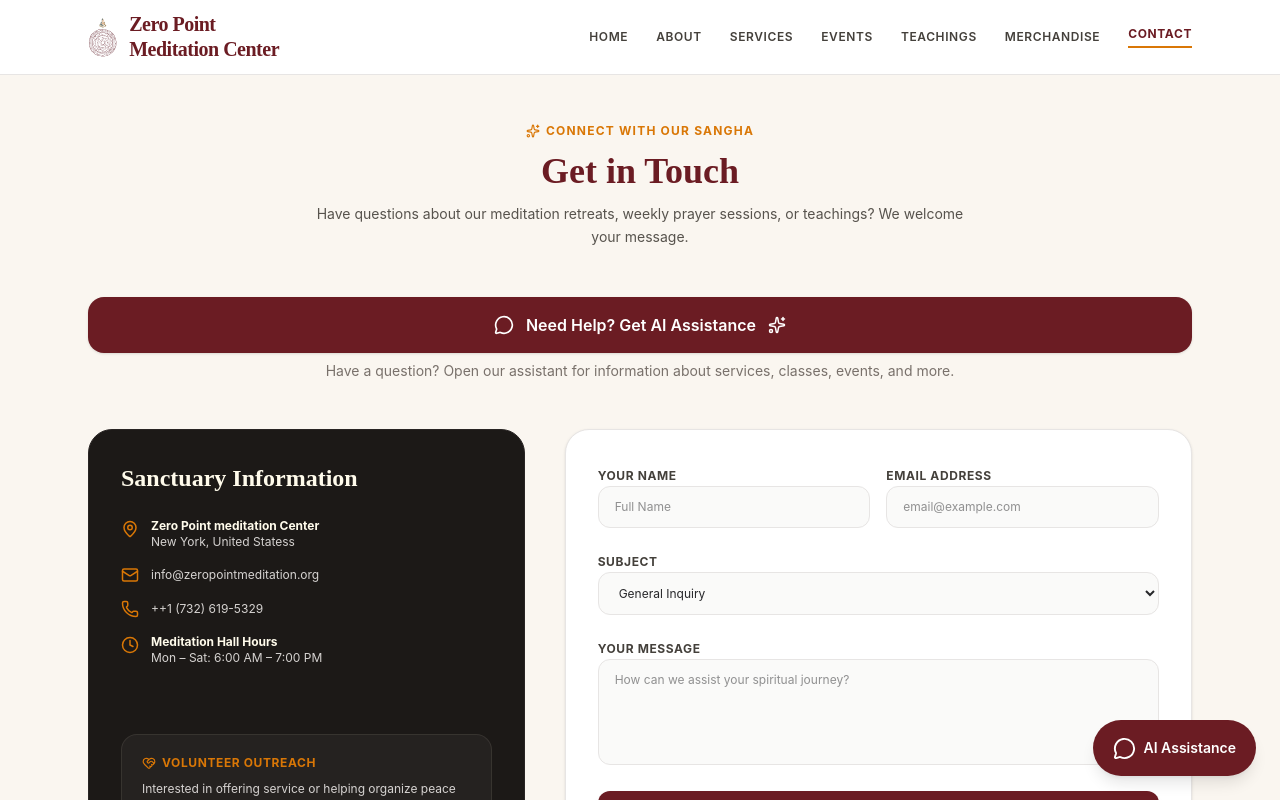
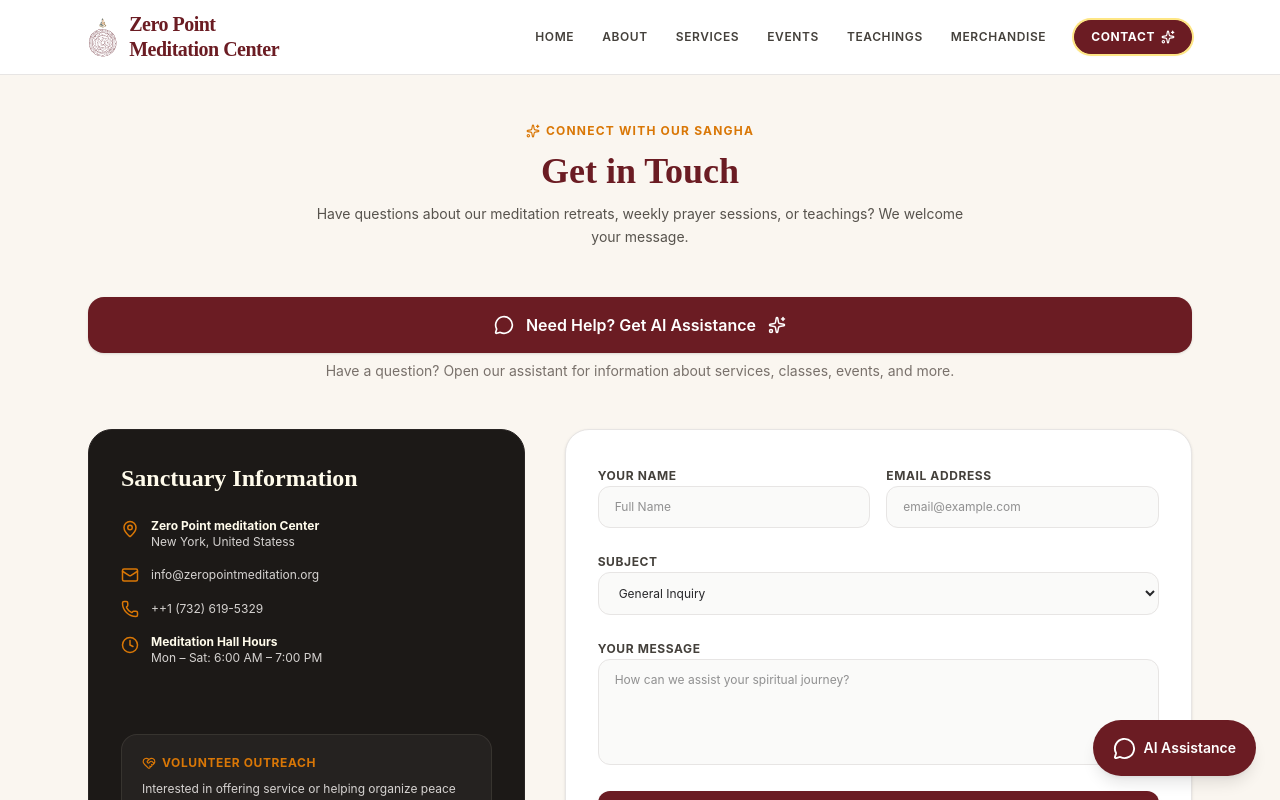
Before and after one commit to sherpaten/Zero-Point-Meditation-Center, a React (Vite) app in the folder zero-point-meditation/: page /contact in a window 1280 px wide. Shown: the top 800 px of the page. Built offline with nearby package versions, Linux system fonts and the light colour scheme.

Commit message:
Highlight Contact button in navigation

```diff
--- a/zero-point-meditation/src/components/Navbar.jsx
+++ b/zero-point-meditation/src/components/Navbar.jsx
@@ -65,14 +65,21 @@ export default function Navbar() {
               to={item.to}
               end={item.end}
               className={({ isActive }) =>
-                `transition-colors duration-200 focus-visible:rounded-sm focus-visible:outline focus-visible:outline-2 focus-visible:outline-offset-4 focus-visible:outline-buddhist-gold ${
-                  isActive
-                    ? 'border-b-2 border-buddhist-gold pb-1 font-bold text-buddhist-burgundy'
-                    : 'font-semibold text-stone-700 hover:text-buddhist-burgundy'
-                }`
+                item.to === '/contact'
+                  ? `inline-flex items-center gap-1.5 rounded-full border px-4 py-2 font-bold shadow-sm transition-all duration-200 hover:-translate-y-0.5 hover:shadow-md focus-visible:outline focus-visible:outline-2 focus-visible:outline-offset-4 focus-visible:outline-buddhist-gold ${
+                      isActive
+                        ? 'border-buddhist-burgundy bg-buddhist-burgundy text-white ring-2 ring-amber-200'
+                        : 'border-buddhist-burgundy bg-buddhist-burgundy text-white hover:bg-stone-900'
+                    }`
+                  : `transition-colors duration-200 focus-visible:rounded-sm focus-visible:outline focus-visible:outline-2 focus-visible:outline-offset-4 focus-visible:outline-buddhist-gold ${
+                      isActive
+                        ? 'border-b-2 border-buddhist-gold pb-1 font-bold text-buddhist-burgundy'
+                        : 'font-semibold text-stone-700 hover:text-buddhist-burgundy'
+                    }`
               }
             >
               {item.label}
+              {item.to === '/contact' && <Sparkles size={14} aria-hidden="true" />}
             </NavLink>
           ))}
         </nav>
@@ -101,10 +108,16 @@ export default function Navbar() {
                 <NavLink
                   to={item.to}
                   end={item.end}
-                  className={linkStyles}
+                  className={({ isActive }) =>
+                    item.to === '/contact'
+                      ? `flex items-center justify-between rounded-lg px-3 py-3 text-sm font-bold transition-colors focus-visible:outline focus-visible:outline-2 focus-visible:outline-buddhist-gold ${
+                          isActive ? 'bg-buddhist-burgundy text-white' : 'bg-amber-50 text-buddhist-burgundy hover:bg-amber-100'
+                        }`
+                      : linkStyles({ isActive })
+                  }
                 >
                   {item.label}
-                  {item.to === '/contact' && <Sparkles size={15} className="ml-2 inline text-buddhist-gold" aria-hidden="true" />}
+                  {item.to === '/contact' && <Sparkles size={16} className="text-buddhist-gold" aria-hidden="true" />}
                 </NavLink>
               </li>
             ))}
```
